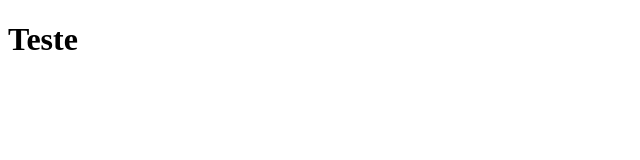
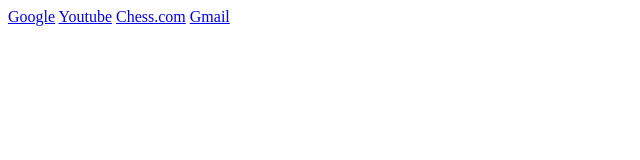
Before and after one commit to siqueirapaulo/homepage, a plain HTML site: page index.html in a window 1280 px wide. Shown: the whole page, without its empty margins (0-640 px from the left). Drawn offline with Linux system fonts and the light colour scheme.

Commit message:
Update index.html
Adding hiperlinks to some web pages.

```diff
--- a/index.html
+++ b/index.html
@@ -4,6 +4,9 @@
     <title>Homepage</title>
   </head>
   <body>
-    <h1>Teste</h1>
+    <a href="https://www.google.com.br">Google</a>
+    <a href="https://www.youtube.com.br">Youtube</a>
+    <a href="https://www.chess.com">Chess.com</a>
+    <a href="https://mail.google.com/mail/u/0/#inbox">Gmail</a>
   </body>
 </html>
```
